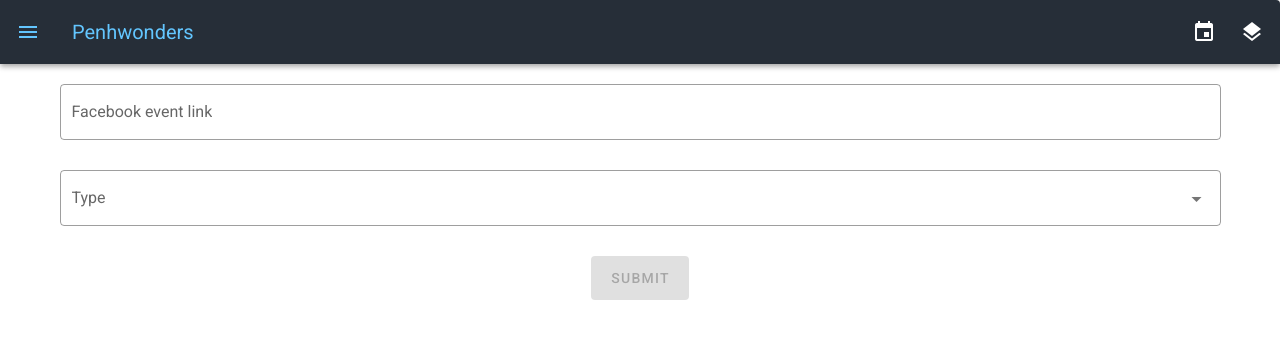
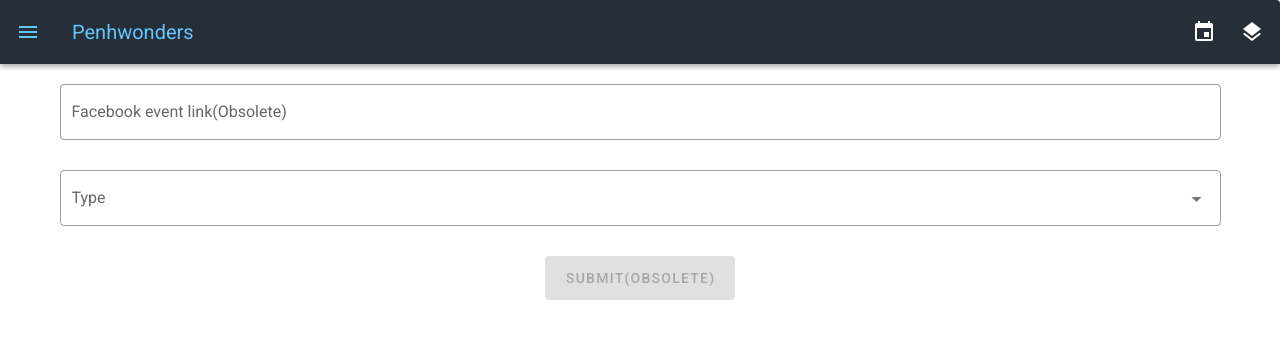
Before and after one commit to penhwonders/frontend, a Vue app: page /AddUpdateEvent in a window 1280 px wide. Shown: the top 338 px of the page. Built offline with nearby package versions, Linux system fonts and the light colour scheme; no server answers; what vue-social-sharing would draw is missing.

Commit message:
chore: make AddUpdateEvent submit btn obsolete

```diff
--- a/src/views/AddUpdateEvent.vue
+++ b/src/views/AddUpdateEvent.vue
@@ -9,7 +9,7 @@
           placeholder="https://www.facebook.com/events/1234567890/"
           persistent-hint
           outlined
-          label="Facebook event link"
+          label="Facebook event link(Obsolete)"
         ></v-text-field>
         <v-select
           :items="items"
@@ -23,9 +23,9 @@
           color="background primary--text"
           large
           elevation="5"
-          :disabled="!valid"
+          :disabled="true"
           @click="value === 'Add' ? add() : update()"
-          >Submit</v-btn
+          >Submit(Obsolete)</v-btn
         >
       </v-form>
       <AlertNotification
```
